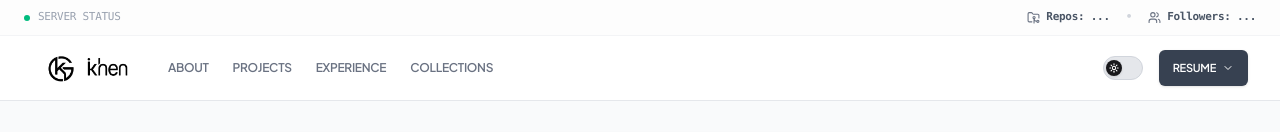
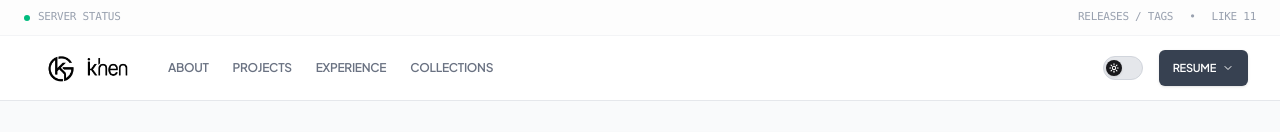
Before and after one commit to khenzxc/minimalist-portfolio, a React (Vite) app: page / in a window 1280 px wide. Shown: the top 132 px of the page. Built offline with nearby package versions, Linux system fonts and the light colour scheme; no server answers.

Commit message:
remove on top navbar

```diff
--- a/src/components/Navbar.jsx
+++ b/src/components/Navbar.jsx
@@ -1,40 +1,17 @@
 import React, { useState, useRef, useEffect } from 'react';
-import { ArrowUpRight, Menu, X, Download, Eye, ChevronDown, FolderGit2, Users } from 'lucide-react';
+import { ArrowUpRight, Menu, X, Download, Eye, ChevronDown } from 'lucide-react';
 import { Link, useLocation } from 'react-router-dom';
 import DarkMode from './DarkMode';
 
 export default function Navbar({ viewMode, setViewMode }) {
     const [isMenuOpen, setIsMenuOpen] = useState(false);
     const [isResumeDropdownOpen, setIsResumeDropdownOpen] = useState(false);
-
-    // 🐙 State para sa official GitHub stats
-    const [githubStats, setGithubStats] = useState({ repos: null, followers: null });
-
     const dropdownRef = useRef(null);
     const location = useLocation();
 
-    const resumePdfUrl = "/Gabriel_Khen-Resume.pdf";
-    const GITHUB_USERNAME = "khenzxc"; // 👈 PALITAN ITO NG GITHUB USERNAME MO (e.g. "kentlouiegabriel")
+    const resumePdfUrl = "/Gabriel_Khen-Resume.pdf"; // Palitan ito ng actual filename mo sa public folder
 
-    // 🐙 Fetch ng Live Stats mula sa Official GitHub REST API
-    useEffect(() => {
-        fetch(`https://api.github.com/users/${GITHUB_USERNAME}`)
-            .then((res) => {
-                if (!res.ok) throw new Error("GitHub user not found");
-                return res.json();
-            })
-            .then((data) => {
-                setGithubStats({
-                    repos: data.public_repos,
-                    followers: data.followers
-                });
-            })
-            .catch((err) => {
-                console.error("Error fetching GitHub stats:", err);
-            });
-    }, [GITHUB_USERNAME]);
-
-    // Close dropdown kapag nag-click sa labas
+    // I-handle ang pag-click sa labas ng dropdown para kusang masara ito
     useEffect(() => {
         function handleClickOutside(event) {
             if (dropdownRef.current && !dropdownRef.current.contains(event.target)) {
@@ -62,38 +39,16 @@ export default function Navbar({ viewMode, setViewMode }) {
         >
             {/* 1. Top Mini Status Ticker Bar */}
             <div className="w-full border-b border-gray-100 dark:border-zinc-900 h-9 px-4 sm:px-6 flex items-center justify-between text-[11px] text-gray-400 dark:text-zinc-500 font-mono tracking-tight bg-gray-50/40 dark:bg-zinc-900/20">
-
-                {/* 🟢 SERVER STATUS (BUMALIK NA SA GREEN PULSE) */}
                 <div className="flex items-center gap-2 uppercase">
                     <span className="h-1.5 w-1.5 rounded-full bg-emerald-500 animate-pulse"></span>
                     <span>Server status</span>
                 </div>
-
-                {/* 🐙 LIVE GITHUB STATS DISPLAY (NATURAL MONOCHROME ICONS) */}
-                <div className="flex items-center gap-3 sm:gap-4 text-gray-600 dark:text-zinc-400 font-semibold">
-                    <a
-                        href={`https://github.com/${GITHUB_USERNAME}`}
-                        target="_blank"
-                        rel="noopener noreferrer"
-                        className="flex items-center gap-1.5 hover:text-black dark:hover:text-white transition-colors"
-                        title="View GitHub Repositories"
-                    >
-                        <FolderGit2 size={13} className="text-gray-500 dark:text-zinc-400" />
-                        <span>Repos: {githubStats.repos !== null ? githubStats.repos : '...'}</span>
-                    </a>
-
-                    <span className="text-gray-300 dark:text-zinc-700">•</span>
-
-                    <a
-                        href={`https://github.com/${GITHUB_USERNAME}?tab=followers`}
-                        target="_blank"
-                        rel="noopener noreferrer"
-                        className="flex items-center gap-1.5 hover:text-black dark:hover:text-white transition-colors"
-                        title="View GitHub Followers"
-                    >
-                        <Users size={13} className="text-gray-500 dark:text-zinc-400" />
-                        <span>Followers: {githubStats.followers !== null ? githubStats.followers : '...'}</span>
-                    </a>
+                <div className="hidden sm:flex items-center gap-4 uppercase">
+                    <span>releases / tags</span>
+                    <span>•</span>
+                    <div className="flex items-center gap-2">
+                        <span>Like 11</span>
+                    </div>
                 </div>
             </div>
 
@@ -155,7 +110,7 @@ export default function Navbar({ viewMode, setViewMode }) {
                     {/* Dark Mode Button */}
                     <DarkMode />
 
-                    {/* Desktop Resume Dropdown */}
+                    {/* INTERACTIVE DESKTOP RESUME DROPDOWN */}
                     <div className="hidden sm:relative sm:block" ref={dropdownRef}>
                         <button
                             onClick={() => setIsResumeDropdownOpen(!isResumeDropdownOpen)}
@@ -187,7 +142,7 @@ export default function Navbar({ viewMode, setViewMode }) {
                         )}
                     </div>
 
-                    {/* Mobile Menu Button */}
+                    {/* Menu Button para sa Mobile */}
                     <button
                         onClick={() => setIsMenuOpen(!isMenuOpen)}
                         className="lg:hidden p-3 -mr-3 text-gray-700 dark:text-zinc-300 hover:text-black dark:hover:text-white rounded-xl hover:bg-gray-100 dark:hover:bg-zinc-900 transition-all duration-200 active:scale-95 focus:outline-none"
@@ -212,7 +167,7 @@ export default function Navbar({ viewMode, setViewMode }) {
                         <Link to="/collections" onClick={() => handleLinkClick('/collections')} className={`hover:text-black dark:hover:text-white py-1 transition-colors decoration-2 underline-offset-4 ${location.pathname === '/collections' ? 'text-black dark:text-white underline' : ''}`}>Collections</Link>
                     </nav>
 
-                    {/* Mobile Resume Action Links */}
+                    {/* MOBILE RESUME ACTION LINKS */}
                     <div className="pt-2 sm:hidden border-t border-gray-100 dark:border-zinc-900 space-y-2">
                         <a
                             href={resumePdfUrl}
```
